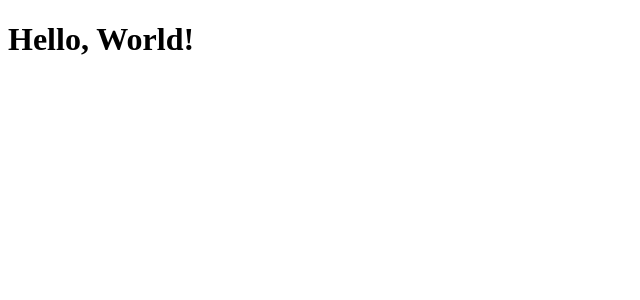
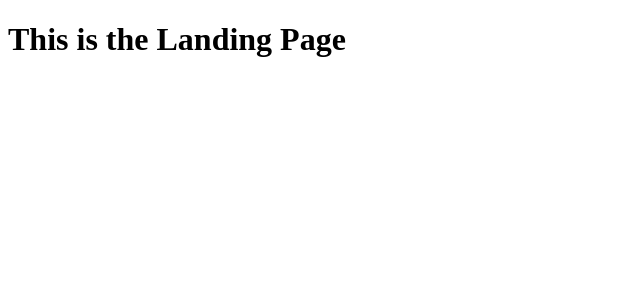
Before and after one commit to haydencfb/Stock-Project, a React (Vite) app in the folder client/: page /LandingPage in a window 1280 px wide. Shown: the top 300 px of the page, without its empty margins (0-640 px from the left). Built offline with nearby package versions, Linux system fonts and the light colour scheme.

Commit message:
Pages Added and Router set up
I added all of the pages (as of currently designed) and the react router elements for these to be fully functional

```diff
--- a/client/package.json
+++ b/client/package.json
@@ -11,12 +11,14 @@
   },
   "dependencies": {
     "react": "^18.3.1",
-    "react-dom": "^18.3.1"
+    "react-dom": "^18.3.1",
+    "react-router-dom": "^6.26.2"
   },
   "devDependencies": {
     "@eslint/js": "^9.9.0",
     "@types/react": "^18.3.3",
     "@types/react-dom": "^18.3.0",
+    "@types/react-router-dom": "^5.3.3",
     "@vitejs/plugin-react": "^4.3.1",
     "eslint": "^9.9.0",
     "eslint-config-prettier": "^9.1.0",
--- a/client/src/App.tsx
+++ b/client/src/App.tsx
@@ -1,7 +1,11 @@
+import { Outlet } from "react-router-dom"
+
 function App() {
   return (
     <>
-      <h1>Hello, World!</h1>
+      <main>
+        <Outlet />
+      </main>
     </>
   );
 }
--- a/client/src/main.tsx
+++ b/client/src/main.tsx
@@ -1,9 +1,39 @@
-import { StrictMode } from "react";
+// React Route Imports
 import { createRoot } from "react-dom/client";
+import { createBrowserRouter, RouterProvider } from 'react-router-dom';
+
+// React Page Imports
 import App from "./App.tsx";
+import MainPage from "./pages/MainPage.tsx";
+import ErrorPage from "./pages/ErrorPage.tsx";
+import StockPage from "./pages/StockPage.tsx";
+import LandingPage from "./pages/LandingPage.tsx";
 
-createRoot(document.getElementById("root")!).render(
-  <StrictMode>
-    <App />
-  </StrictMode>,
-);
+const router = createBrowserRouter([
+  {
+    path: '/',
+    element: <App />,
+    errorElement: <ErrorPage />,
+    children: [
+      {
+        index: true,
+        element: <MainPage />
+      },
+      {
+        path: '/StockPage',
+        element: <StockPage />
+      },
+      {
+        path: '/LandingPage',
+        element: <LandingPage />
+      },
+    ]
+  }
+]);
+
+const rootElement = document.getElementById('root');
+if(rootElement) {
+  createRoot(rootElement).render(
+    <RouterProvider router={router} />
+  );
+}
--- /dev/null
+++ b/client/src/pages/ErrorPage.tsx
@@ -0,0 +1,7 @@
+const ErrorPage = () => {
+    return (
+        <h1>This is an error</h1>
+    )
+}
+
+export default ErrorPage;
--- /dev/null
+++ b/client/src/pages/LandingPage.tsx
@@ -0,0 +1,7 @@
+const LandingPage = () => {
+    return (
+        <h1>This is the Landing Page</h1>
+    )
+}
+
+export default LandingPage;
--- /dev/null
+++ b/client/src/pages/MainPage.tsx
@@ -0,0 +1,7 @@
+const MainPage = () => {
+    return (
+        <h1>Hello World</h1>
+    )
+}
+
+export default MainPage;
--- /dev/null
+++ b/client/src/pages/StockPage.tsx
@@ -0,0 +1,7 @@
+const StockPage = () => {
+    return (
+        <h1>This is the Stock Page</h1>
+    )
+}
+
+export default StockPage;
```
Also changed, not shown: 1 other file (tests, documents, lock files or other folders).
